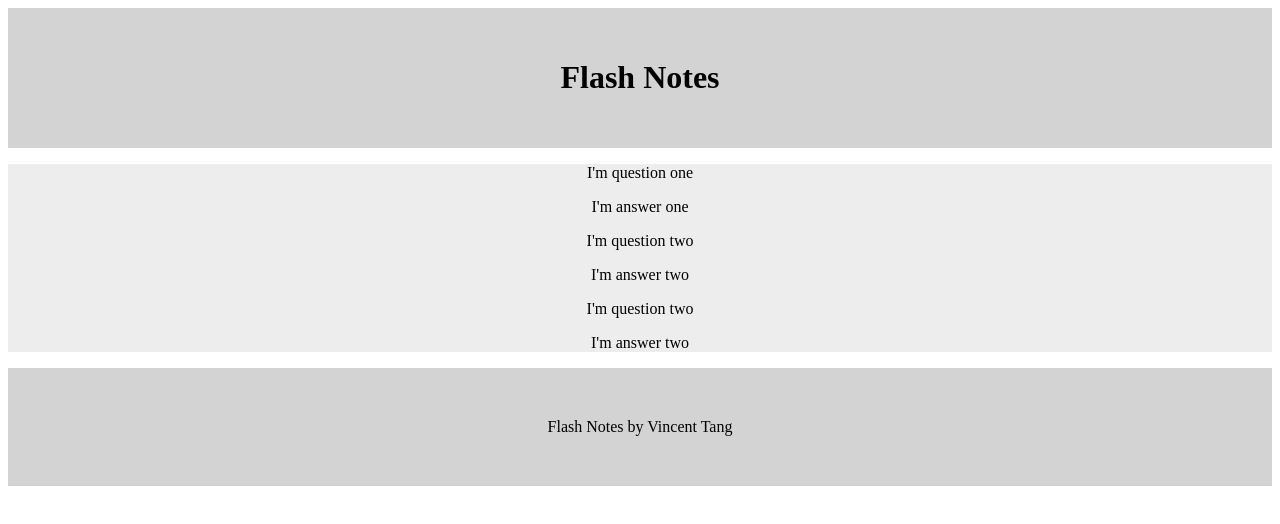
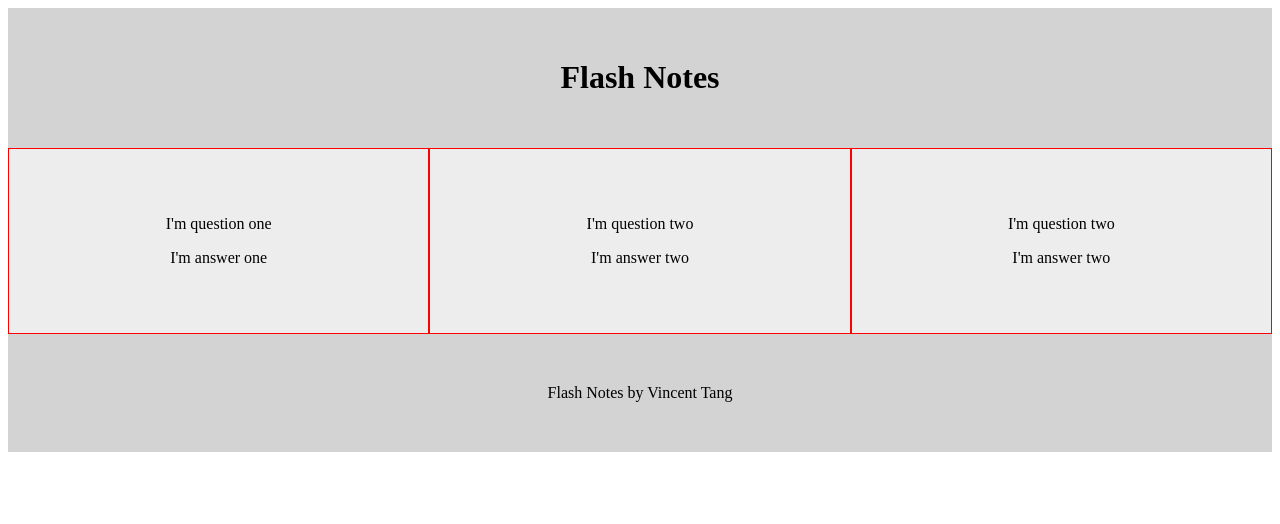
Before and after one commit to vincentntang/flashnotes-react, a React (Create React App) app in the folder frontend/: page / in a window 1280 px wide. Shown: the top 524 px of the page. Built offline with nearby package versions, Linux system fonts and the light colour scheme.

Commit message:
Styling template for cards

```diff
--- a/frontend/src/components/layout/Card.js
+++ b/frontend/src/components/layout/Card.js
@@ -1,12 +1,21 @@
 import React from "react";
+import styled from "styled-components";
+
+const CardStyles = styled.div`
+  text-align: center;
+  padding: 50px;
+  border: 1px solid red;
+  flex: 1;
+  background-color: ${props => props.theme.offWhite};
+`;
 
 const Card = props => {
   console.log(props);
   return (
-    <div>
+    <CardStyles>
       <p>{props.card.question}</p>
       <p>{props.card.answer}</p>
-    </div>
+    </CardStyles>
   );
 };
 
--- a/frontend/src/components/layout/Cards.js
+++ b/frontend/src/components/layout/Cards.js
@@ -1,14 +1,22 @@
 import React, { Component } from "react";
 import Card from "./Card";
+import styled from "styled-components";
+
+const CardsStyles = styled.section`
+  background-color: ${props => props.theme.grey};
+  display: flex;
+  // flex-wrap: wrap;
+  // align-items: center;
+`;
 
 export default class Cards extends Component {
   render() {
     return (
-      <div>
+      <CardsStyles>
         {this.props.cards.map(card => {
           return <Card key={card.id} card={card} />;
         })}
-      </div>
+      </CardsStyles>
     );
   }
 }
```
